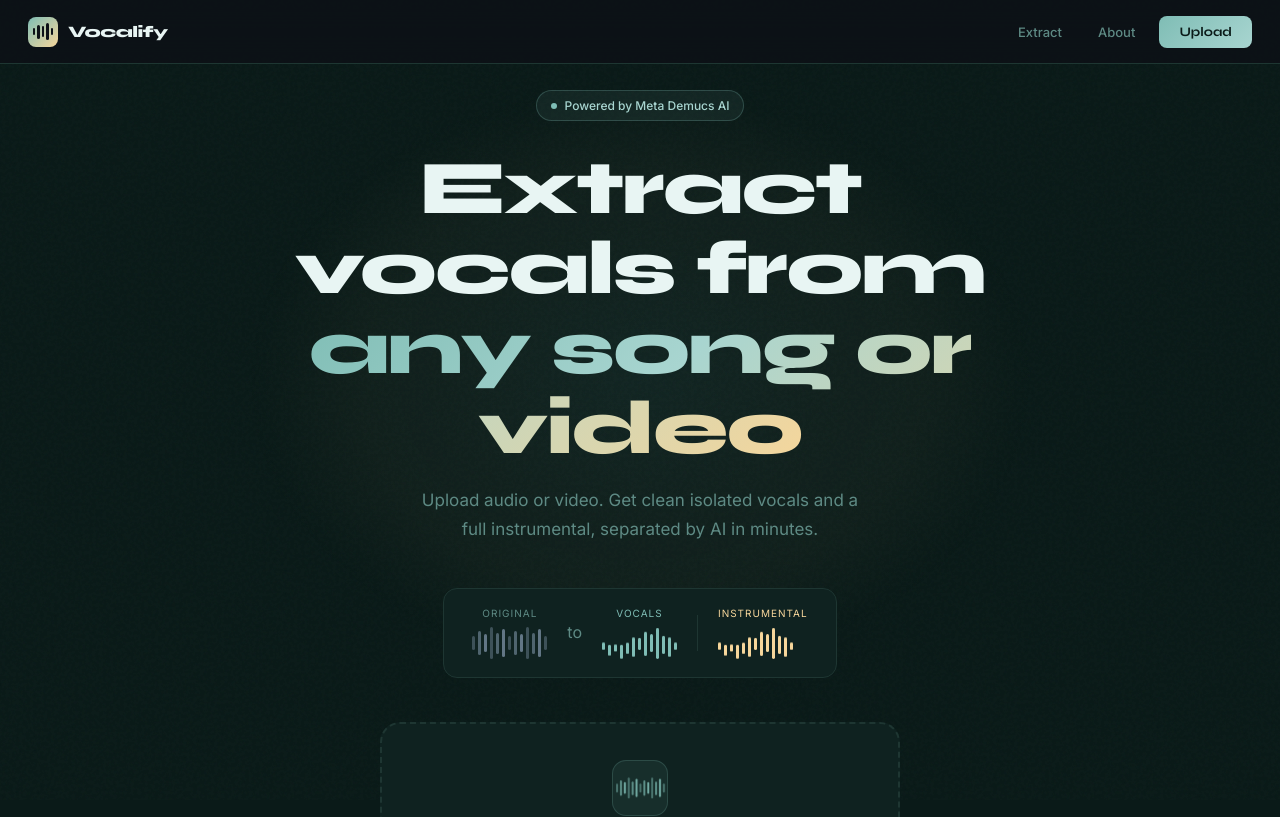
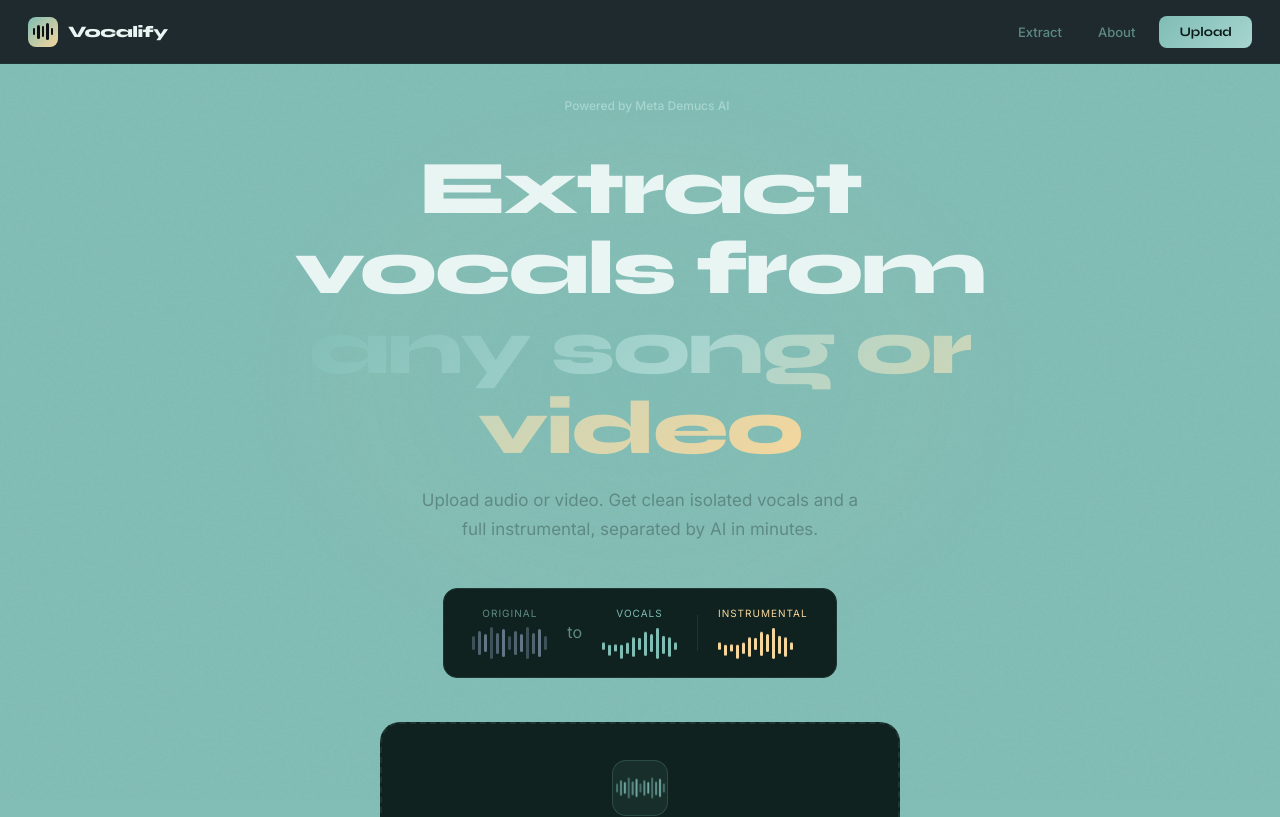
Before and after one commit to khadija1029/Vocalify, a Next.js app in the folder frontend/: page / in a window 1280 px wide. Shown: the top 817 px of the page. Built offline with nearby package versions, Linux system fonts and the light colour scheme; no server answers.

Commit message:
New color scheme - guitar palette

```diff
--- a/frontend/src/app/globals.css
+++ b/frontend/src/app/globals.css
@@ -4,7 +4,7 @@
 @tailwind utilities;
 
 :root {
-  --bg: #0A1A18;
+  --bg: #82bdb6;
   --surface: #0F2220;
   --surface2: #152B28;
   --border: #1E3632;
```
